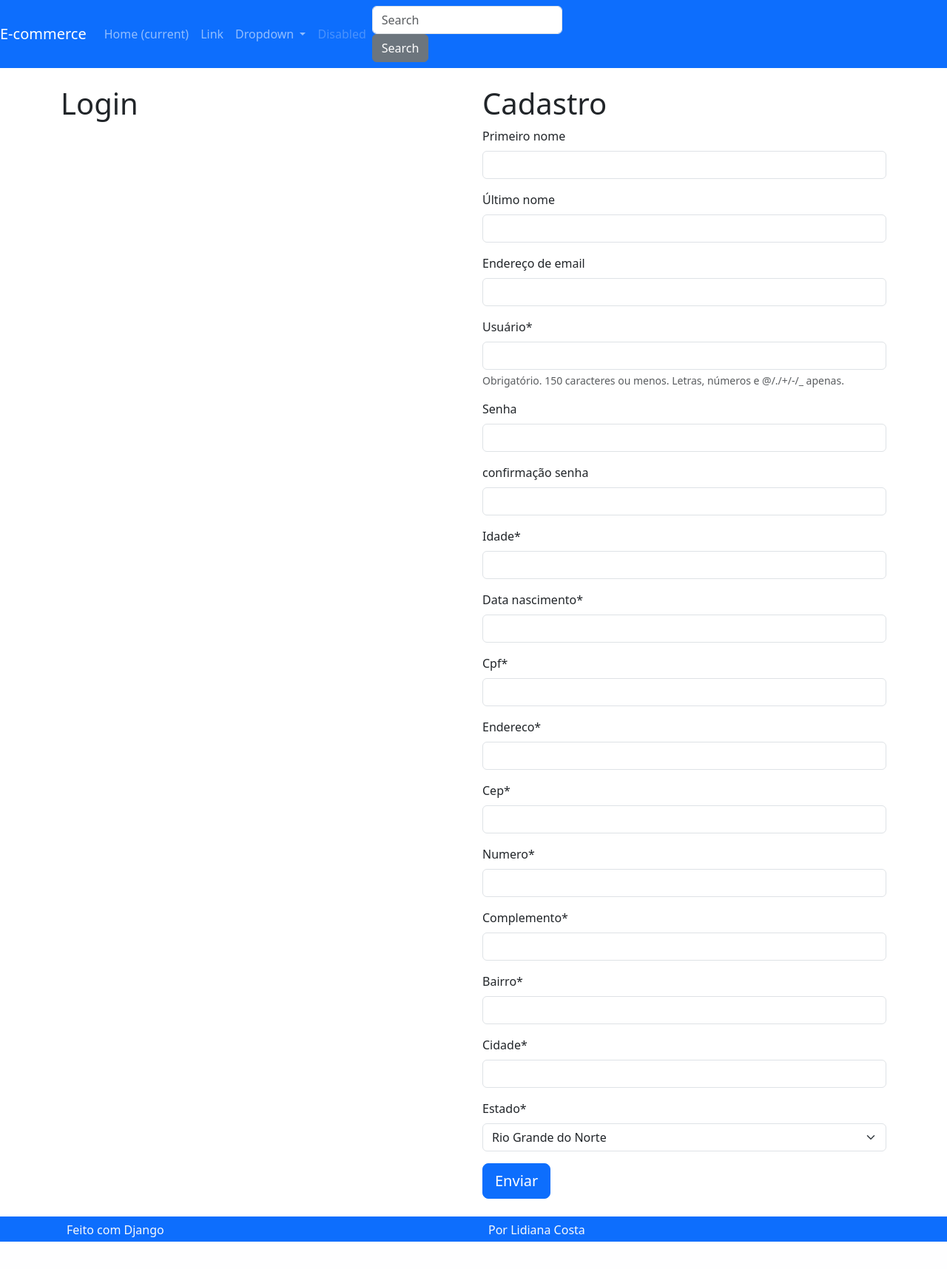
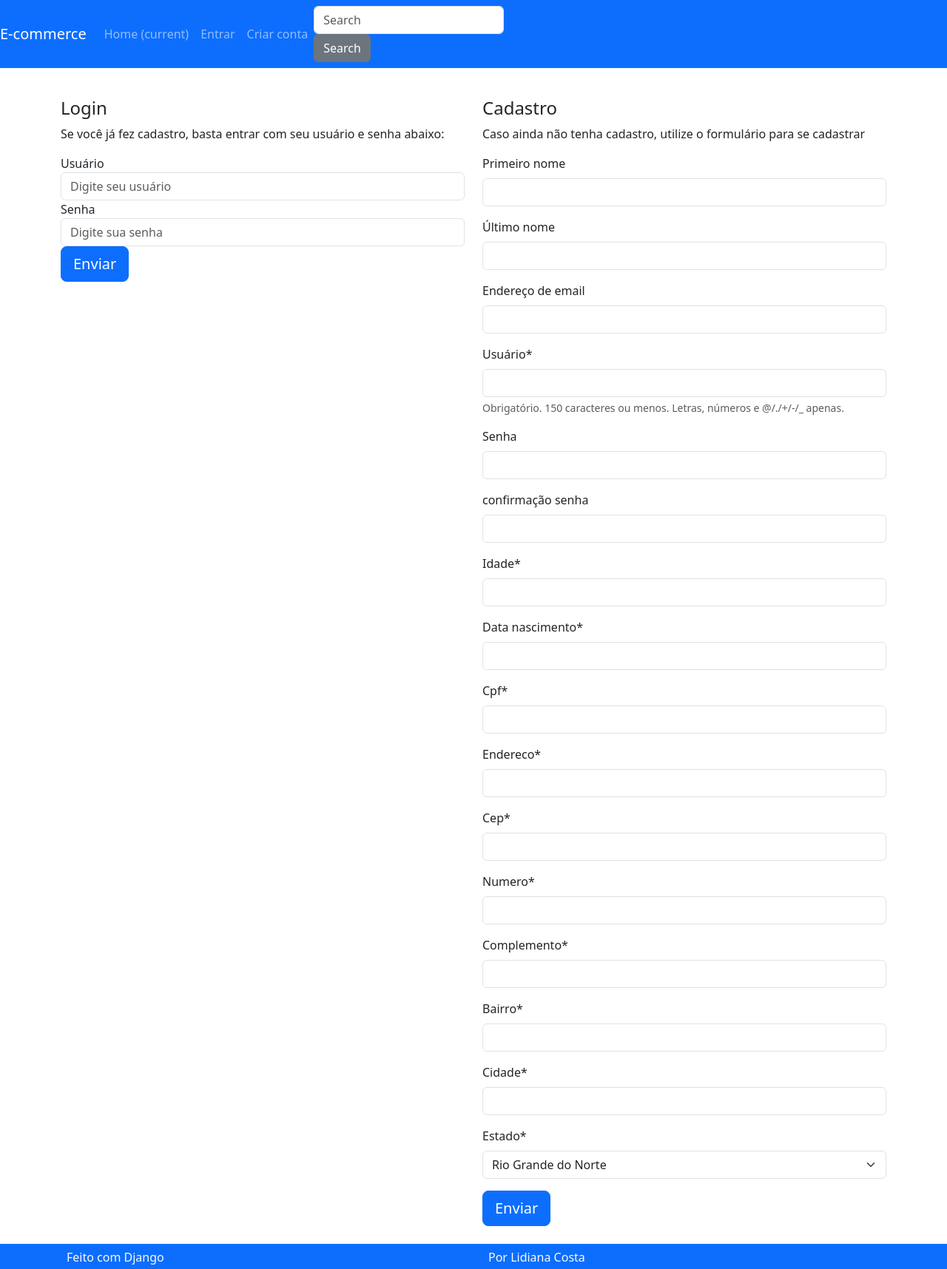
Before and after one commit to Lidianacosta/E-commerce, a Django app: page /perfil/ in a window 1280 px wide. Shown: the whole page at 74% size. Before the commit the page ends 1679 px from the top, so only its background shows below. Run offline with Django 5.2, Linux system fonts and the light colour scheme; some libraries are stand-ins or nearby versions.

Commit message:
add login, logout e modificações

```diff
--- a/perfil/templates/perfil/criar.html
+++ b/perfil/templates/perfil/criar.html
@@ -1,17 +1,36 @@
 {% extends 'global/base.html' %}
 {% load crispy_forms_tags %}
 
-{% block title %}Home{% endblock title %}
 
 {% block content %}
 <div class="row">
     {% if not request.user.is_authenticated %}
-    <div class="col-lg">
-        <h1>Login</h1>
+    <div class="col-lg mt-3">
+        <h4>Login</h4>
+        <p>Se você já fez cadastro, basta entrar com seu usuário e senha abaixo:</p>
+
+        <form method="POST" action="{% url 'perfil:login' %}">
+            {% csrf_token %}
+            <div class="form-grup">
+                <label for="InputUsuario1">Usuário</label>
+                <input type="text" name="username" class="form-control" id="InputUsuario1" arial-decribedby="usuarioHelp" placeholder="Digite seu usuário">
+            </div>
+            <div class="form-grup">
+                <label for="exampleInputPassword1">Senha</label>
+                <input type="password" name="password" class="form-control" id="exampleInputPassword1" placeholder="Digite sua senha">
+            </div>
+            <button type="submit" class="btn btn-primary btn-block btn-lg">Enviar</button>
+        </form>
+
     </div>
     {% endif %}
-    <div class="col-lg">
-        {% block cadastro %}<h1>Cadastro</h1> {% endblock cadastro %}
+    <div class="col-lg mt-3">
+        {% block cadastro %}
+            <h4>Cadastro</h4>
+            <p>
+                Caso ainda não tenha cadastro, utilize o formulário para se cadastrar
+            </p>
+        {% endblock cadastro %}
         <form method="POST" action="{% url 'perfil:criar' %}">
             {% csrf_token %}
             {{ user_form|crispy }}
--- a/perfil/urls.py
+++ b/perfil/urls.py
@@ -5,7 +5,6 @@ app_name = 'perfil'
 
 urlpatterns = [
     path('', views.CriarView.as_view(), name='criar'),
-    path('update/<int:pk>/', views.UpdateView.as_view(), name='update'),
     path('login/', views.LoginView.as_view(), name='login'),
     path('logout/', views.LogoutView.as_view(), name='logout'),
 ]
--- a/perfil/views.py
+++ b/perfil/views.py
@@ -1,10 +1,11 @@
-from django.shortcuts import render, get_object_or_404
+import copy
+from django.shortcuts import render, get_object_or_404, redirect
 from django.views.generic import View
+from django.contrib import auth
+from django.contrib.auth.models import User
+from django.contrib import messages
 from .forms import UserForm, PerfilForm
 from .models import PerfilUsuario
-from django.contrib import auth
-from django.contrib.auth.models import User
-import copy
 # Create your views here.
 
 
@@ -101,16 +102,52 @@ class CriarView(BasePerfil):
 
         self.request.session['carrinho'] = self.carrinho
         self.request.session.save()
-        return self.renderizar
-
-
-class UpdateView(View):
-    pass
+        messages.success(
+            self.request,
+            'Seu cadastro foi criado ou atualizado com sucesso'
+        )
+        messages.success(
+            self.request,
+            'Você fez login e pode concluir sua compra'
+        )
+        return redirect('perfil:criar')
 
 
 class LoginView(View):
-    pass
+    def post(self, *args, **kwargs):
+        username = self.request.POST.get('username')
+        password = self.request.POST.get('password')
+        if not username or not password:
+            messages.error(
+                self.request,
+                'Usuário ou senha inválidos'
+            )
+            return redirect('perfil:criar')
+
+        authenticate = auth.authenticate(
+            self.request, username=username, password=password
+        )
+
+        if authenticate:
+            usuario = User.objects.filter(username__exact=username).first()
+            auth.login(self.request, user=usuario)
+            messages.success(
+                self.request,
+                'Você fez login no sistema e pode concluir sua comprar'
+            )
+            return redirect('produto:carrinho')
+
+        messages.error(
+            self.request,
+            'Usuário ou senha inválidos'
+        )
+        return redirect('perfil:criar')
 
 
 class LogoutView(View):
-    pass
+    def get(self, *args, **kwargs):
+        carrinho = copy.deepcopy(self.request.session.get('carrinho', {}))
+        auth.logout(self.request)
+        self.request.session['carrinho'] = carrinho
+        self.request.session.save()
+        return redirect('produto:lista')
--- a/templates/partials/_nav.html
+++ b/templates/partials/_nav.html
@@ -9,26 +9,27 @@
     <div class="collapse navbar-collapse" id="navbarSupportedContent">
         <ul class="navbar-nav ml-auto">
             <li class="nav-item active">
-                <a class="nav-link" href="#">Home <span class="sr-only">(current)</span></a>
+                <a class="nav-link" href="{% url 'produto:lista' %}">Home <span class="sr-only">(current)</span></a>
             </li>
-            <li class="nav-item">
-                <a class="nav-link" href="#">Link</a>
-            </li>
+            {% if request.user.is_authenticated %}
                 <li class="nav-item dropdown">
                     <a class="nav-link dropdown-toggle" href="#" id="navbarDropdown" role="button" data-toggle="dropdown"
                         aria-haspopup="true" aria-expanded="false">
-                    Dropdown
+                        Conta
                     </a>
                     <div class="dropdown-menu" aria-labelledby="navbarDropdown">
-                    <a class="dropdown-item" href="#">Action</a>
-                    <a class="dropdown-item" href="#">Another action</a>
-                    <div class="dropdown-divider"></div>
-                    <a class="dropdown-item" href="#">Something else here</a>
+                        <a class="dropdown-item" href="{% url 'perfil:criar' %}">Atualizar</a>
+                        <a class="dropdown-item" href="{% url 'perfil:logout' %}">Logout</a>
                     </div>
                 </li>
+            {% else %}
                 <li class="nav-item">
-                <a class="nav-link disabled" href="#">Disabled</a>
+                    <a class="nav-link " href="{% url 'perfil:criar' %}">Entrar</a>
                 </li>
+                <li class="nav-item">
+                    <a class="nav-link " href="{% url 'perfil:criar' %}">Criar conta</a>
+                </li>
+            {% endif %}
             {% if request.session.carrinho|carrinho_quantidade_total %}
             <li class="nav-item">
                 <a class="nav-link nav-cart-link active" href="{% url 'produto:carrinho' %}">
```
Also changed, not shown: perfil/templates/perfil/atualizar.html (+4 -3 lines), produto/templates/produto/carrinho.html (+5 -2 lines). Lines whose indentation alone changed are shown as unchanged.
